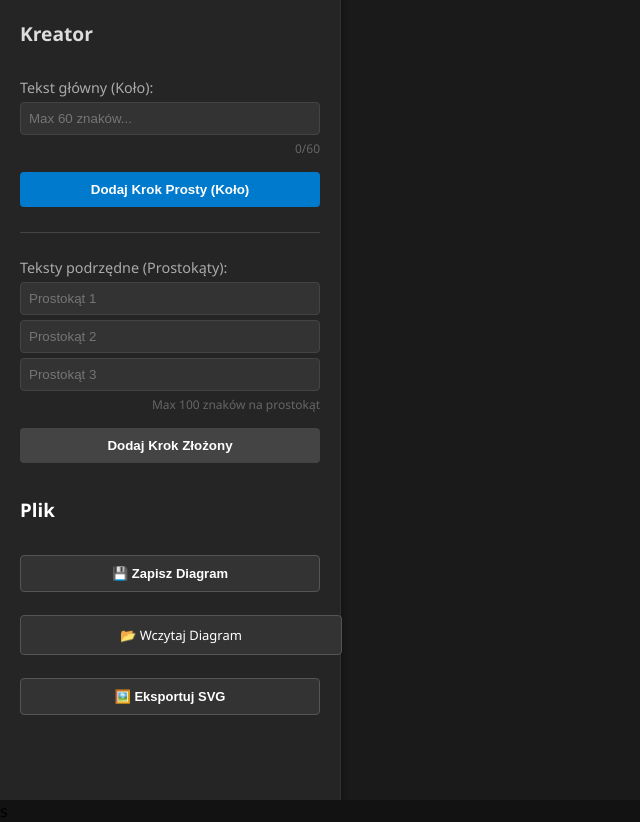
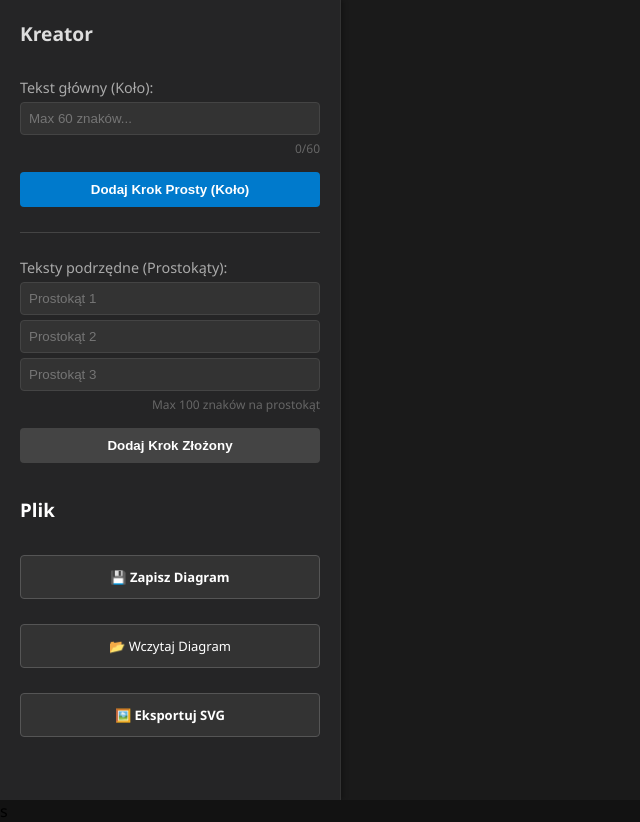
Before and after one commit to G3ca/WORKFLOW-GEN-G3C4, an Angular app in the folder diagram-app/: page / in a window 1280 px wide. Shown: the whole page, without its empty margins (0-640 px from the left). Built offline with nearby package versions, Linux system fonts and the light colour scheme.

Commit message:
Naprawa Alignu przycisków

```diff
--- a/diagram-app/src/app/app.css
+++ b/diagram-app/src/app/app.css
@@ -89,26 +89,43 @@ button {
   background-color: #555;
 }
 
+
+.btn-upload {
+  cursor: pointer;
+
+}
 .btn-action {
+
+  display: flex;
+  align-items: center;
+  justify-content: center;
   width: 100%;
-  padding: 10px;
-  margin-bottom: 8px;
+  box-sizing: border-box;
+  margin-bottom: 10px;
+
+
+  padding: 12px;
   background-color: #333;
   color: #fff;
   border: 1px solid #555;
   border-radius: 4px;
   cursor: pointer;
-  text-align: center;
+
+
+  font-family: inherit;
   font-size: 13px;
-  display: block;
-
+  line-height: normal;
+  text-decoration: none;
+  appearance: none;
 }
 
 .btn-action:hover {
   background-color: #444;
+  border-color: #666;
 }
 
-.btn-upload {
+
+label.btn-action {
   cursor: pointer;
 }
 
--- a/diagram-app/src/app/app.html
+++ b/diagram-app/src/app/app.html
@@ -28,8 +28,7 @@
     <button class="btn-action" (click)="saveWorkflow()">💾 Zapisz Diagram</button>
 
     <label class="btn-action btn-upload">
-      📂 Wczytaj Diagram
-      <input type="file" accept=".json" (change)="loadWorkflow($event)" style="display: none;">
+      📂 Wczytaj Diagram <input type="file" accept=".json" (change)="loadWorkflow($event)" style="display: none;">
     </label>
 
     <button class="btn-action" (click)="exportToSVG()">🖼️ Eksportuj SVG</button>
```
